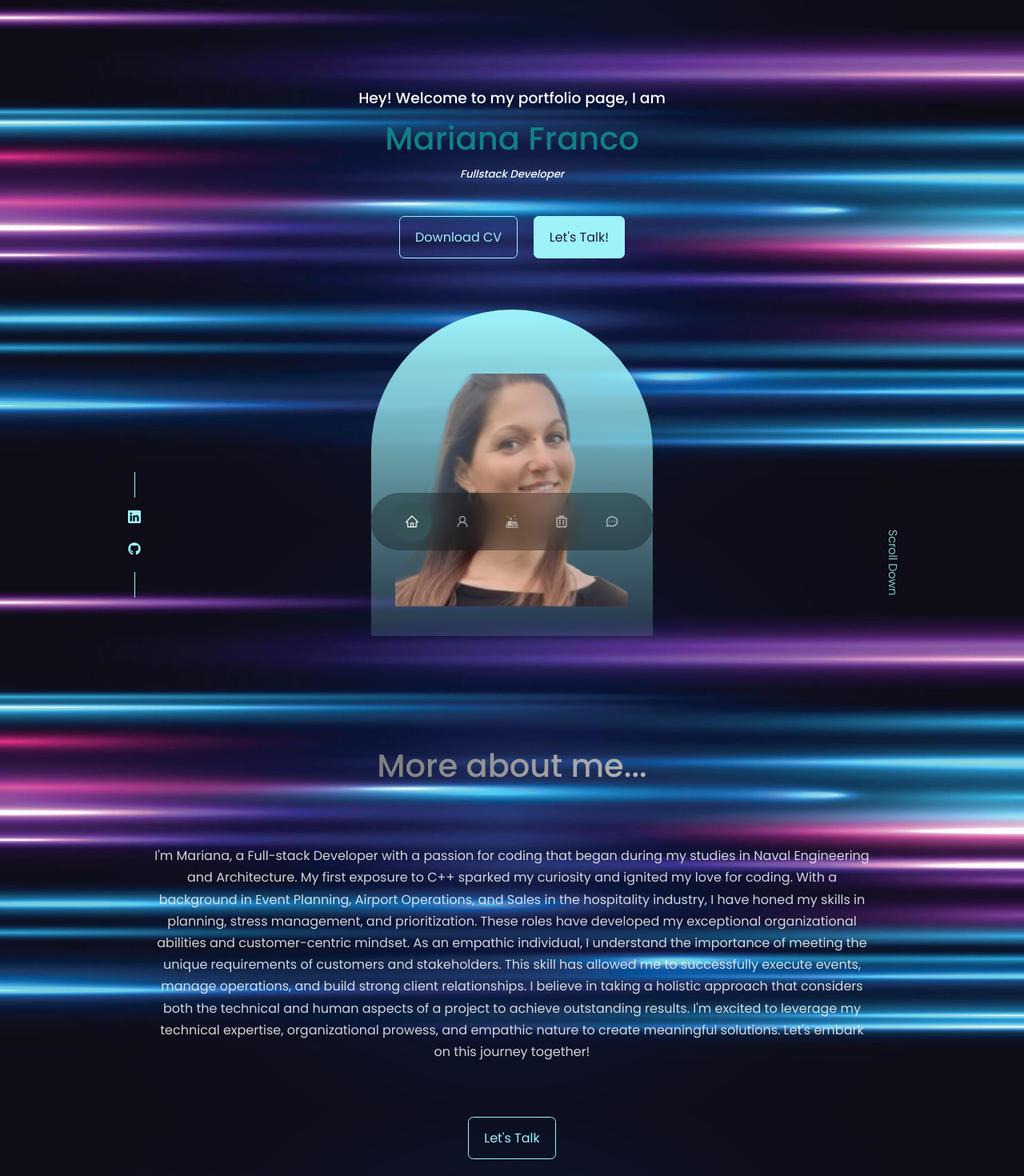
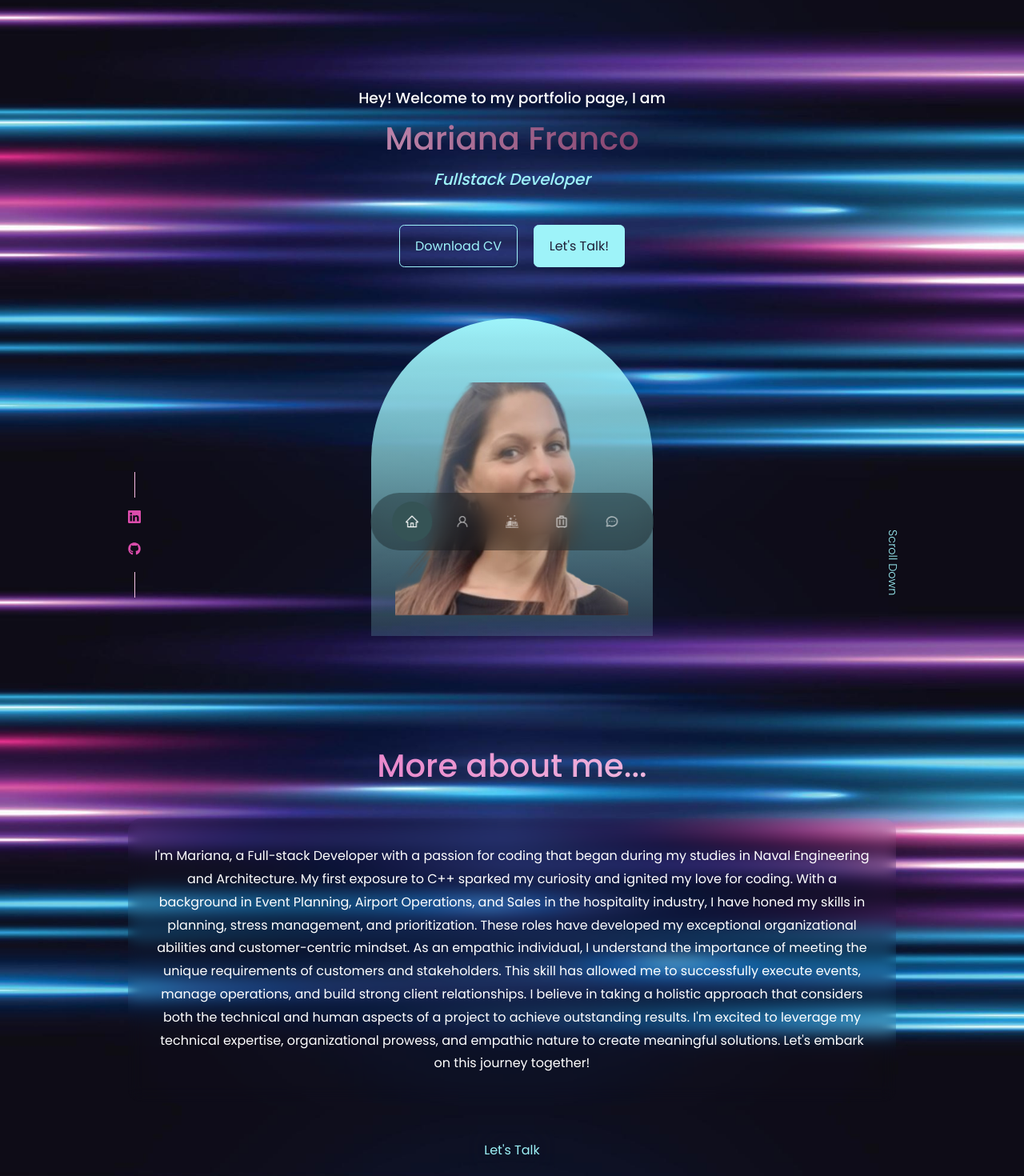
Before and after one commit to marianamedeirosfranco/portfolio, a React (Create React App) app: page / in a window 1280 px wide. Shown: the part 80-1550 px from the top of the page at 80% size. Built offline with nearby package versions, Linux system fonts and the light colour scheme.

Commit message:
css changes

```diff
--- a/src/components/about/about.css
+++ b/src/components/about/about.css
@@ -1,26 +1,30 @@
 .letsTalk-btn {
     width: max-content;
+    background-color: transparent;
+
     display: block;
     margin: 0 auto;
     color: var(--color-primary);
     padding: 0.75rem 1.2rem;
     border-radius: 0.4rem;
     cursor: pointer;
-    border: 1px solid var(--color-primary);
+    backdrop-filter: blur(40px);
+/*     border: transparent; */
     transition: var(--transition);
 }
 
 .letsTalk-btn:hover {
-    background:rgba(184, 245, 245, 0.8);
-    color: var(--color-bg);
+    background:rgba(25, 25, 46, 0.8);
+    color: white;
     border-color: transparent;
+    box-shadow: 0 0.15em 1.9em rgb(156, 156, 156);
     transform: scale(1.08);
 }
 
 #about>h1{
     text-align: center;
     margin-bottom: 2rem;
-    background: linear-gradient(to right, #333333, #ffffff);
+    background: linear-gradient(to right, #e34bb5, #f5f3f4);
   -webkit-background-clip: text;
   -webkit-text-fill-color: transparent;
 }
@@ -28,7 +32,9 @@
 .about__content{
     border:1px solid transparent;
     border-radius: 1rem;
-    color: rgba(249, 249, 249, 0.837);
+    line-height: 1.8;
+    color: var(--color-white);
+    backdrop-filter: blur(10px);
     margin: 1.4rem 0 2.2rem;
     padding: 2rem;
     text-align: center;
@@ -36,9 +42,11 @@
 }
 
 .about__content:hover{
-    background: linear-gradient(to right, rgba(184, 238, 241, 0.8), rgba(174, 237, 243, 0.6));
-    color: black;
+    background: blur(40px);
+    color: var(--color-white);
+    box-shadow: 0 0.6em 3em rgb(156, 156, 156);
     transform: scale(1.08);
+
 }
 
 /* Medium Queries (Medium Devices - TABLETS */
--- a/src/components/contact/contact.css
+++ b/src/components/contact/contact.css
@@ -12,17 +12,20 @@
 }
 
 .contact__option{
-    background: var(--color-bg-variant);
+    background: transparent;
+    backdrop-filter: blur(5px);
     padding: 1.2rem;
     border-radius: 1.2rem;
     text-align: center;
-    border: 1px solid transparent;
+    border: 1px solid pink;
     transition: var(--transition)
 }
 
 .contact__option:hover{
-    background: transparent;
-    border-color: var(--color-primary-variant);
+    background: blur(40px);
+    color: var(--color-white);
+    box-shadow: 0 0.2em 2.5em rgb(156, 156, 156);
+    transform: scale(1.01);
 }
 
 .contact__option-icon{
--- a/src/components/header/header.css
+++ b/src/components/header/header.css
@@ -11,11 +11,26 @@ header {
 }
 
 .header__container > h1{
-  color: #117f87
+  background: linear-gradient(to right, rgb(246, 197, 230), rgb(74, 2, 50));
+  -webkit-background-clip: text;
+  background-clip: text;
+  color: transparent;
+  animation: gradient-animation 5s infinite;
+}
+
+@keyframes gradient-animation {
+  0% {
+    background-position: -100%;
+  }
+  100% {
+    background-position: 100%;
+  }
 }
 
 .text-light{
   font-style: italic;
+  font-size: 20px;
+  color:var(--color-primary)
 }
 
 /* ======== CTA ======= */
@@ -32,7 +47,7 @@ header {
   content: "";
   width: 1px;
   height: 2rem;
-  background: var(--color-primary);
+  background: rgb(249, 187, 228);
 }
 
 .header__socials {
@@ -45,11 +60,15 @@ header {
   bottom: 3rem;
 }
 
+.header__socials a{
+  color: rgb(220, 77, 172);
+}
+
 .header__socials::after {
   content: "";
   width: 1px;
   height: 2rem;
-  background: var(--color-primary);
+  background: rgb(246, 197, 230);
 }
 
 /* ======== ME ======= */
--- a/src/index.css
+++ b/src/index.css
@@ -40,6 +40,8 @@ body {
   line-height: 1.7;
   background-image: url(../src/assets/backgroundLALA.jpg);
   background-size: contain;
+
+
 /*   transform: scaleY(-1) */
 
 }
@@ -100,8 +102,9 @@ a:hover {
   transition: var(--transition);
 }
 
-.bth:hover {
+.btn:hover {
   background: var(--color-white);
+  box-shadow: 0 0.15em 1.9em rgb(156, 156, 156);
   color: var(--color-bg);
   border-color: transparent;
 }
```
Also changed, not shown: src/assets/backgg.jpg (added), src/assets/backluzinhas.jpg (added).
